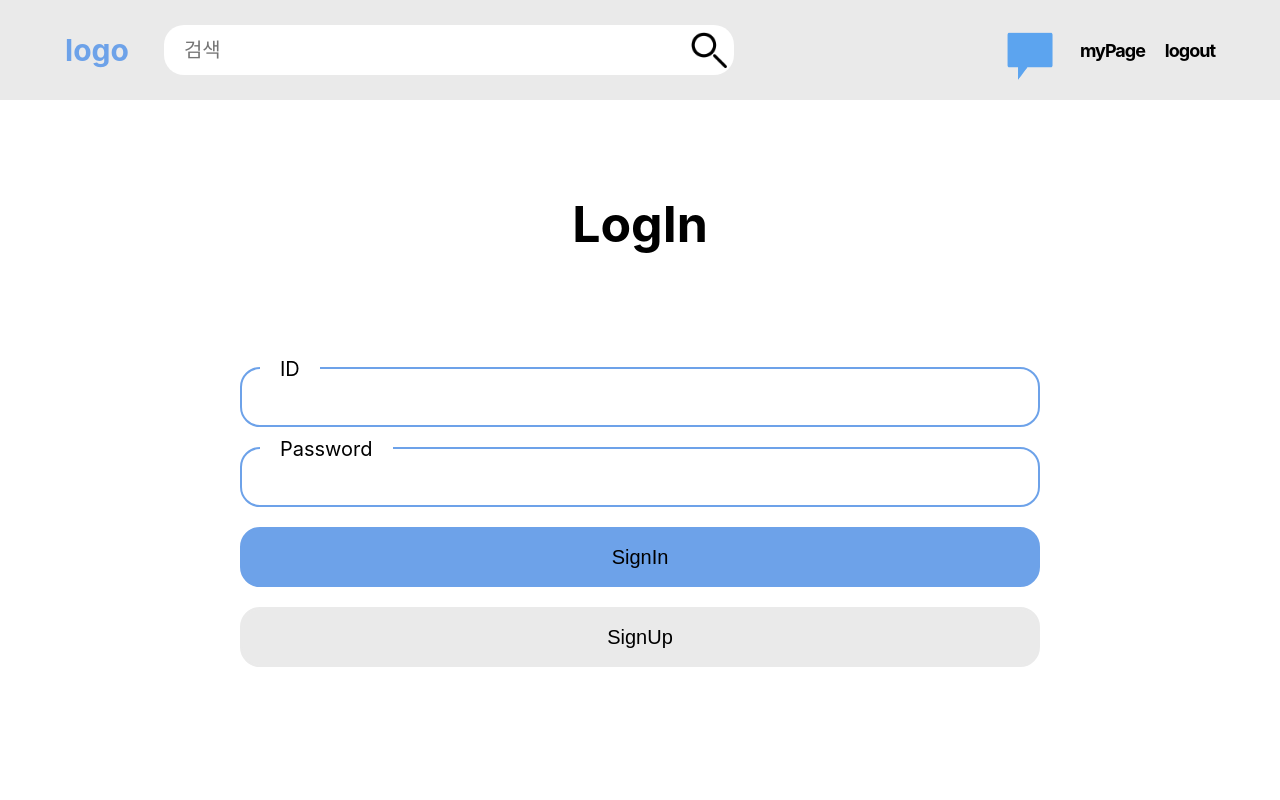
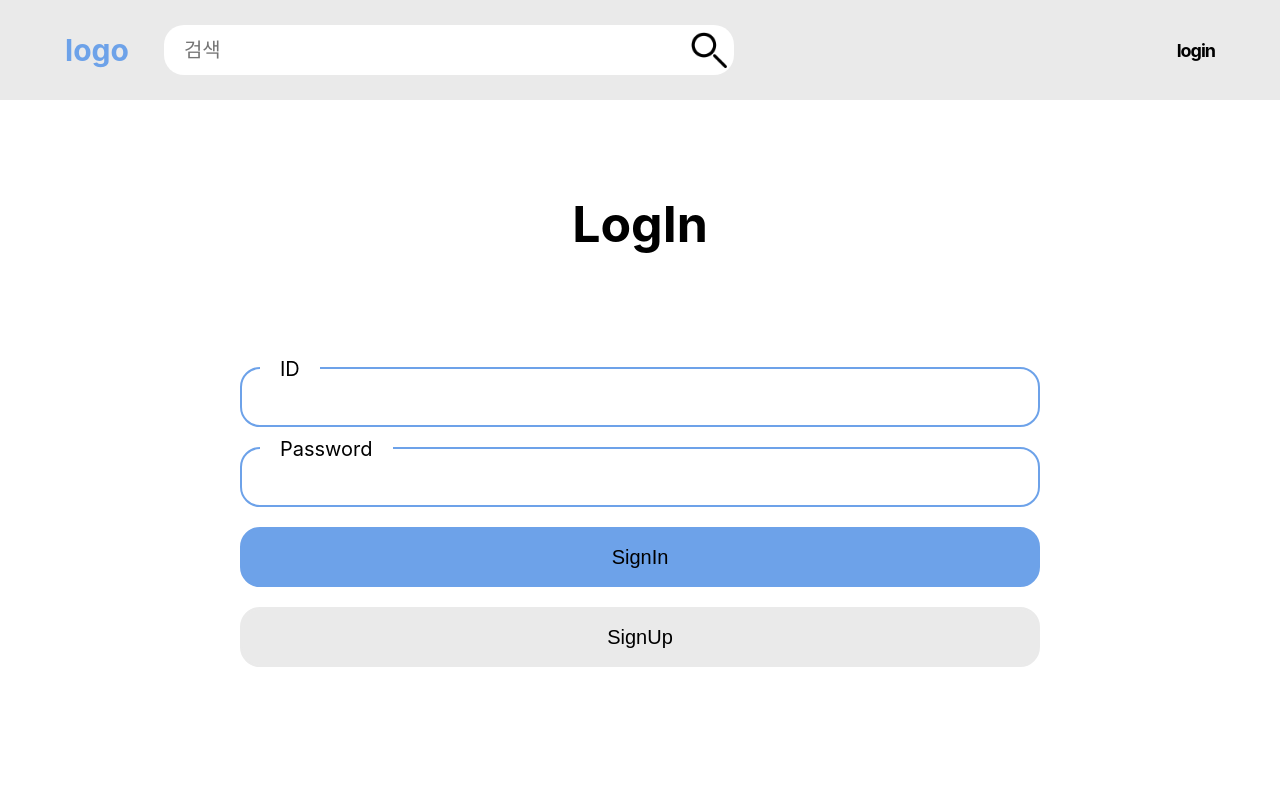
Before and after one commit to ReservedBlackFriday/FrontEnd, a React (Create React App) app: page /login in a window 1280 px wide. Shown: the top 800 px of the page. Built offline with nearby package versions, Linux system fonts and the light colour scheme; no server answers; a web font is replaced by a local one.

Commit message:
로그인
로그인

```diff
--- a/src/App.js
+++ b/src/App.js
@@ -5,19 +5,21 @@ import Login from "./pageDir/Login";
 import HomeBF from "./pageDir/HomeBF";
 import HomeBeforeBF from "./pageDir/HomeBeforeBF";
 import {Routes, Route} from 'react-router-dom';
+import { useState, useEffect } from "react";
 import ApplyGroup from './pageDir/ApplyGroup';
 
 function App() {
+  const [isLogin, setIsLogin] = useState(false);
+
   return (
     <div>
-      <NavBar></NavBar>
+      <NavBar isLogin={isLogin}></NavBar>
       <Routes>
         <Route path="/" element={<HomeBF/>}></Route>
         <Route path="/beforeBF" element={<HomeBeforeBF/>}></Route>
-        <Route path="/login" element={<Login/>}></Route>
+        <Route path="/login" element={<Login setIsLogin={setIsLogin}/>}></Route>
         <Route path="/applyGroup" element={<ApplyGroup/>}></Route>
       </Routes>
-      <HomeBF />
     </div>
     // <div className="App">
     //   <header className="App-header">
--- a/src/index.js
+++ b/src/index.js
@@ -7,11 +7,11 @@ import {BrowserRouter} from 'react-router-dom';
 
 const root = ReactDOM.createRoot(document.getElementById('root'));
 root.render(
-  <React.StrictMode>
+  //<React.StrictMode>
     <BrowserRouter>
       <App />
     </BrowserRouter>
-  </React.StrictMode>
+  //</React.StrictMode>
 );
 
 // If you want to start measuring performance in your app, pass a function
--- a/src/pageDir/login.js
+++ b/src/pageDir/login.js
@@ -1,11 +1,65 @@
-import styles from '../cssDir/login.module.css';
-//import axios from "axios";
-import { useState, useEffect } from "react";
+import styles from '../cssDir/login.module.css'
+import axios from "axios"
+import { useState, useEffect } from "react"
+import {useNavigate} from 'react-router-dom'
 
 const Login = (props) =>{
-    let [id, setId] = useState('');
-    let [pw, setPw] = useState('');
-    //const movePage = useNavigate();
+    let [id, setId] = useState('')
+    let [pw, setPw] = useState('')
+    const movePage = useNavigate()
+
+    const changeId = (e) =>{
+        const value = e.target.value
+        setId(value)
+    }
+    const changePw = (e) => {
+        const value = e.target.value
+        setPw(value)
+    }
+    const goHome = () =>{
+        movePage('/');
+        //window.location.reload();
+    }
+    const login = (e) =>{
+        e.preventDefault()
+        props.setIsLogin(true)
+
+        //goHome()
+    }
+    // const login = (e) => {
+    //     e.preventDefault()
+    //     setId()
+    //     if (id === '') {
+    //         alert('아이디를 입력해 주세요.')
+    //         return false
+    //     }
+    //     if (pw === '') {
+    //         alert('비밀번호를 입력해 주세요.')
+    //         return false
+    //     }
+    //     let formData = new FormData()
+    //     formData.append("id", id)
+    //     formData.append("password", pw)
+    //     axios.post('/login', formData, {
+    //         headers: {
+    //             "Content-Type": "multipart/form-data",
+    //         },
+    //     })
+    //     .then((response) => {
+    //         if (response.status === 200) {
+    //             console.log('로그인 성공')
+    //             props.setIsLogin("data from child")
+    //             goHome()
+    //         } else {
+    //             console.log('로그인 실패')
+    //         }
+    //     })
+    //     .catch(error => {
+    //         console.error(error)
+    //         console.log('로그인 실패')
+    //         alert('로그인 실패\n이메일과 비밀번호를 확인해 주세요.')
+    //     });
+    // }
 
     return(
         <div className={styles.page}>
@@ -16,15 +70,15 @@ const Login = (props) =>{
                         <div className={styles.loginInputForm}>
                             <form name='login_form' id='login_form' method='post'>
                                 <div className={styles.loginSector}>
-                                    <input type='text' className={styles.loginInput} name='id'></input>
+                                    <input type='text' className={styles.loginInput} name='id' onChange={changeId}></input>
                                     <span className={styles.loginPlaceholder}>ID</span>
                                 </div>
                                 <div className={styles.loginSector}>
-                                    <input type='password' className={styles.loginInput} name='password'></input>
+                                    <input type='password' className={styles.loginInput} name='password' onChange={changePw}></input>
                                     <span className={styles.loginPlaceholder}>Password</span>
                                 </div>
                                 <div className={styles.loginBtnWrap}>
-                                    <button className={styles.loginBtn}>SignIn</button>
+                                    <button className={styles.loginBtn} onClick={login}>SignIn</button>
 
                                 </div>
 
@@ -39,4 +93,4 @@ const Login = (props) =>{
         </div>
     )
 }
-export default Login;
+export default Login
--- a/src/pageDir/navBar.js
+++ b/src/pageDir/navBar.js
@@ -3,14 +3,25 @@ import styles from '../cssDir/navBar.module.css';
 import noMessage from '../imgs/noMessage.png';
 import noMessageHover from '../imgs/noMessage_hover.png';
 import message from '../imgs/message.png';
-import React, {useState} from 'react';
+import React, {useEffect, useState} from 'react';
 
 const NavBar = (props) => {
-    const [isLogin, setIsLogin] = useState(true);
+    const [isLogin, setIsLogin] = useState(false);
     const movePage = useNavigate()
+
+    useEffect(() => {
+    	setIsLogin(props.isLogin);
+    }, [props.isLogin]);
 
     const goHome = () => {
         movePage('/')
+    }
+    const goLogin = () =>{
+        if(isLogin){
+            alert('로그아웃 되었습니다.')
+            setIsLogin(false)
+        }
+        movePage('/login')
     }
     return(
         <div className={styles.navBar}>
@@ -20,12 +31,12 @@ const NavBar = (props) => {
             <div className={styles.leftDiv}>
                 <ul className={styles.navList}>
                     <li className={styles.navListItem}>
-                        <Link className={styles.navListItemText}>
+                        <div className={styles.navListItemText}>
                             <form name='search' id='search_form' method='get'>
                                 <input type='text' minLength="1" id='searchInput' className={styles.searchInput}
                                     placeholder='검색' name='search'></input>
                             </form>
-                        </Link>
+                        </div>
                         <button type='submit' form='search_form' id='searchBtn'
                             className={styles.searchInputBtn}></button>
                     </li>
@@ -38,41 +49,23 @@ const NavBar = (props) => {
             <div className={styles.rightDiv}>
                 <ul className={styles.navList}>
                     {isLogin ? <li className={styles.navListItem}>
-                        <Link className={styles.navListItemText}>
+                        <div className={styles.navListItemText}>
                             <div className={styles.imgBox}>
                                 <img src={noMessage} width={60} height={80} className={styles.noMessageImg}></img>
                                 <img src={noMessageHover} width={60} height={80} className={styles.noMessageHoverImg}></img>
                             </div>
-                        </Link>
+                        </div>
                     </li> : <></>}
-                    {/* <li className={styles.navListItem}>
-                        <a className={styles.navListItemText}>
-                            <div className={styles.imgBox}>
-                                <img src={noMessage} width={80} height={80} className={styles.noMessageImg}></img>
-                                <img src={noMessageHover} width={80} height={80} className={styles.noMessageHoverImg}></img>
-                            </div>
-                        </a>
-                    </li> */}
                     {isLogin ? <li className={styles.navListItem}>
-                        <Link className={styles.navListItemText}>
+                        <div className={styles.navListItemText}>
                             <span>myPage</span>
-                        </Link>
+                        </div>
                     </li>:<></>}
-                    {/* <li className={styles.navListItem}>
-                        <a className={styles.navListItemText}>
-                            <span>myPage</span>
-                        </a>
-                    </li> */}
                     <li className={styles.navListItem}>
-                        <Link className={`${styles.navListItemText} ${styles.lastNavListItemText}`}>
+                        <div className={`${styles.navListItemText} ${styles.lastNavListItemText}`} onClick={goLogin}>
                             {isLogin ? <span>logout</span> : <span>login</span>}
-                        </Link>
+                        </div>
                     </li>
-                    {/* <li className={styles.navListItem}>
-                        <a className={styles.navListItemText}>
-                            <span>logout</span>
-                        </a>
-                    </li> */}
                 </ul>
             </div>
         </div>
```
